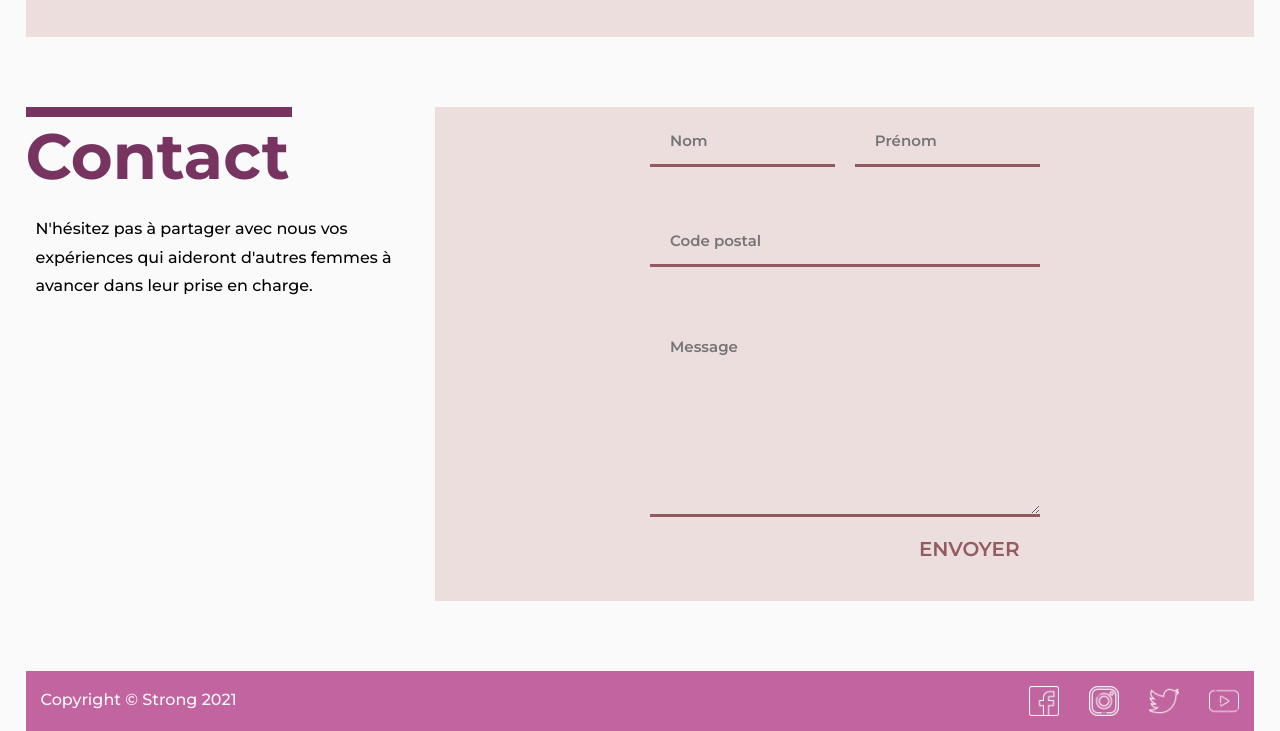
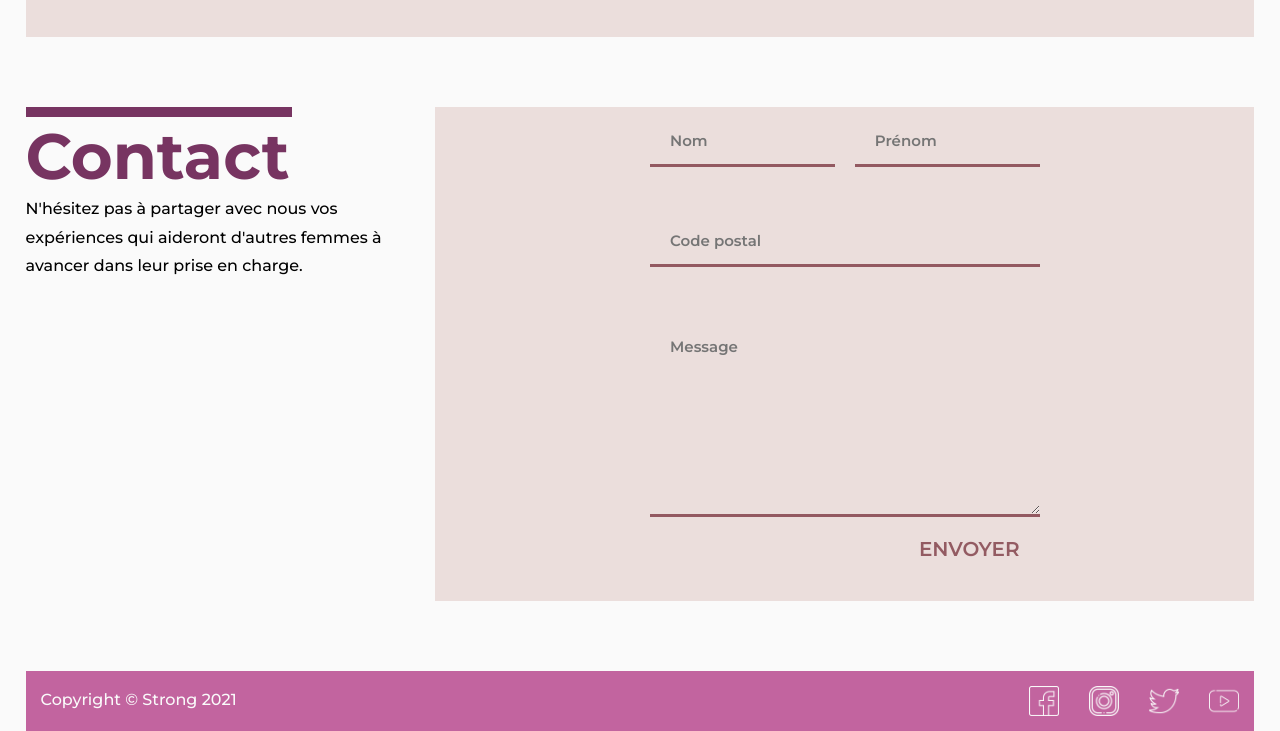
Before and after one commit to magoups/Strong, a plain HTML site: page index.html in a window 1280 px wide. Shown: the part 9433-10164 px from the top of the page. Drawn offline with nearby package versions, Linux system fonts and the light colour scheme; a web font is replaced by a local one.

Commit message:
14-10 chgmt finaux

```diff
--- a/style.css
+++ b/style.css
@@ -563,7 +563,7 @@ h2{
     margin: 0;
 }
 .introSection p{
-    padding: 20px 10px 0 10px;
+    padding: 20px 10pxgit  0 10px;
 }
 
 .borderSize{
```
